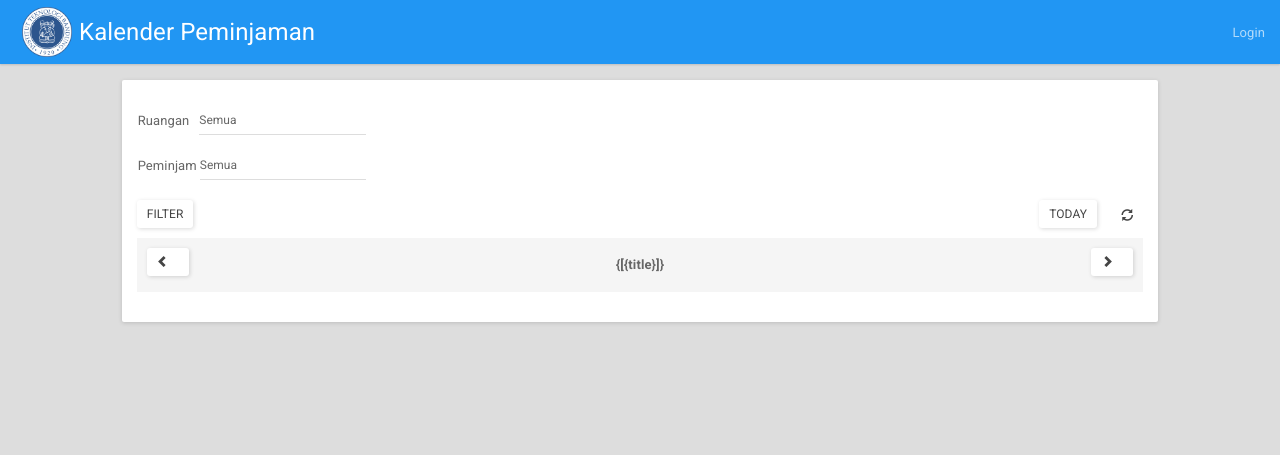
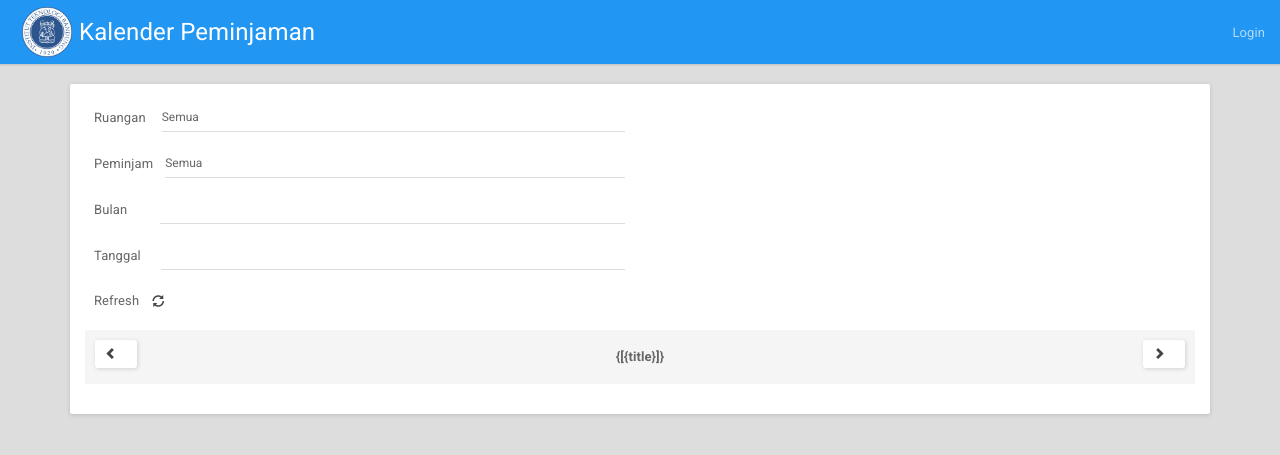
Before and after one commit to aldrichvalentino/sarpras_space, a Django app: a page that uses peminjaman/templates/peminjaman/kalender_umum.html in a window 1280 px wide. Shown: the top 455 px of the page. Run offline with Django 3.2, Linux system fonts and the light colour scheme; data comes from the database, SQL or seed files in the repository; lists and menus that the app fills with data are empty; some libraries are stand-ins or nearby versions.

Commit message:
added month and date filter in kalender_umum.html

```diff
--- a/peminjaman/templates/peminjaman/kalender_umum.html
+++ b/peminjaman/templates/peminjaman/kalender_umum.html
@@ -29,8 +29,7 @@
 
 <body style="background-color: #dddddd">
 
-    <div class="navbar-fixed-top">
-        <nav class="navbar navbar-inverse" style="border-radius:0px">
+<nav class="navbar navbar-inverse" style="border-radius:0px; margin-bottom:0">
     <div class="container-fluid">
     <div class="navbar-header">
         <div>
@@ -43,77 +42,70 @@
     </ul>
     </div>
 </nav>
-    </div>
 
-    <style>
-    .table>tbody>tr>td {
-        padding: 8px 0;
-    }
-    </style>
-
-    <div class="content">
-        <div class="container-fluid">
-            <div class="row">
-                <div class="col-lg-10 col-lg-offset-1" style="margin-top: 80px">
-                    <div class="panel container-fluid">
-                        <div id="AppKalender" ng-controller="CalendarDemoCtrl" ng-init="filterEvents('filter')">
-                            <div class="row">
-                                <div class="col-md-3 col-xs-12" style="margin: 15px 0;">
+<div class="container" id="AppKalender" ng-controller="CalendarDemoCtrl">
+    <div class="panel container-fluid" style="margin-top:2rem">
+        <div>
+            <div class="row" style="padding:8px">
+                <div class="col-md-6 col-xs-12">
                     <div class="input-group">
-                                        <span class="input-group-addon" style="padding-right: 10px">Ruangan </span>
-                                        <select ng-model="filterRuangan" class="form-control input-sm" id="filterQuery">
+                        <span class="input-group-addon" style="text-align: left; padding-right: 16px">Ruangan </span>
+                        <select ng-model="filterRuangan" class="form-control input-sm" id="filterQuery" ng-change="filterEvents('filter')">
                             <option value="Semua" selected>Semua</option>
                             <option value="{[{ ruanganData.nama }]}" ng-repeat = "ruanganData in ruanganList">{[{ ruanganData.nama }]}</option>
                         </select>
                     </div>
                 </div>
             </div>
-                            <div class="row">
-                                <div class="col-md-3 col-xs-12" style="margin-bottom: 20px">
+            <div class="row" style="padding:8px">
+                <div class="col-md-6 col-xs-12">
                     <div class="input-group">
-                                        <span class="input-group-addon">Peminjam </span>
-                                        <select ng-model="filterPeminjam" class="form-control input-sm" id="filterQueryPeminjam">
+                        <span class="input-group-addon" style="text-align: left; padding-right: 12px">Peminjam </span>
+                        <select ng-model="filterPeminjam" class="form-control input-sm" id="filterQueryPeminjam" ng-change="filterEvents('filter')">
                             <option value="Semua" selected>Semua</option>
                             <option value="{[{ peminjamData.nama }]}" ng-repeat = "peminjamData in peminjamList">{[{ peminjamData.nama }]}</option>
                         </select>
                     </div>
                 </div>
             </div>
-                            <div class="row">
-                                <div class="col-md-2 col-xs-7">
-                                    <span class="btn btn-default btn-sm" ng-click="filterEvents('filter')" id="calendarFilter">
-                                        Filter
-                                    </span>
+            <div class="row" style="padding:8px">
+                <div class="col-md-6 col-xs-12">
+                    <div class="input-group">
+                        <span class="input-group-addon" style="text-align: left; padding-right: 33px">Bulan </span>
+                        <select ng-model="filter_month" ng-options="x.name for x in poss_month" class="form-control input-sm" ng-change="filterEvents('filter')">
+                        </select>
                     </div>
-                                <div class="col-md-2 col-md-offset-8 col-xs-5" style="text-align: right">
-                                    <div class="btn-toolbar" style="margin-bottom: 10px">
-                                        <div class="input-group" style="text-align: right">
-                                            <span type="button" class="btn btn-default btn-sm" ng-disabled="isToday()" ng-click="today()" style="float:none">
-                                                Today
-                                            </span>
-                                            <span class="input-group-btn" style="padding-left: 15px">
+                </div>
+            </div>
+            <div class="row" style="padding:8px">
+                <div class="col-md-6 col-xs-12">
+                    <div class="input-group">
+                        <span class="input-group-addon" style="text-align: left; padding-right: 20px">Tanggal </span>
+                        <select ng-model="filter_day" ng-options="x.name for x in poss_day" class="form-control input-sm" ng-change="filterEvents('filter')">
+                        </select>
+                    </div>
+                </div>
+            </div>
+            <div class="row" style="padding:8px">
+                <div class="col-xs-12">
+                    <div class="input-group" style="text-align: left">
+                            <span class="input-group-addon" style="text-align: left">Refresh </span>
                             <span type="button" class="glyphicon glyphicon-refresh btn btn-link btn-sm" ng-click="filterEvents('filter')" id="calendarRefresh" aria-hidden="true">
                             </span>
-                                            </span>
+                        <!-- </span> -->
+                    </div>
+                </div>
+            </div>
+            <div class="well well-sm" style="margin-top:8px">
+                <calendar ng-model="currentDate" calendar-mode="mode" event-source="eventSource"
+                        range-changed="reloadSource(startTime, endTime)"
+                        event-selected="onEventSelected(event)"
+                        time-selected=""></calendar>
             </div>
         </div>
     </div>
 </div>
-                            <div class="well well-sm">
-                                <calendar ng-model="currentDate" calendar-mode="mode" event-source="eventSource"
-                                      range-changed="reloadSource(startTime, endTime)"
-                                      event-selected="onEventSelected(event)"
-                                      time-selected="onTimeSelected(selectedTime)"></calendar>
-                            </div>
-                            <!--<div ng-init="filterEvents('refresh')">-->
 
-                            <!--</div>-->
-                        </div>
-                    </div>
-                </div>
-            </div>
-        </div>
-    </div>
 </body>
 
 <script src="https://ajax.googleapis.com/ajax/libs/angularjs/1.4.8/angular.min.js"></script>
@@ -132,8 +124,37 @@
     angular.module('calendarDemoApp').config(function($interpolateProvider) {
             $interpolateProvider.startSymbol('{[{');
             $interpolateProvider.endSymbol('}]}');
-	}).controller('CalendarDemoCtrl',['$scope','$http','$timeout', function ($scope, $http, $timeout) {
+    }).controller('CalendarDemoCtrl',['$scope','$http','$timeout', '$filter', function ($scope, $http, $timeout, $filter) {
         'use strict';
+
+        // create months
+        $scope.poss_month = [
+            {id : "12", name : "Semua"},
+            {id : "00", name : "Januari"},
+            {id : "01", name : "Februari"},
+            {id : "02", name : "Maret"},
+            {id : "03", name : "April"},
+            {id : "04", name : "Mei"},
+            {id : "05", name : "Juni"},
+            {id : "06", name : "Juli"},
+            {id : "07", name : "Agustus"},
+            {id : "08", name : "September"},
+            {id : "09", name : "Oktober"},
+            {id : "10", name : "November"},
+            {id : "11", name : "Desember"},
+            ];
+        $scope.filter_month = $scope.poss_month[0];
+
+        // create days
+        $scope.poss_day = [
+            {id : "0", name : "Semua"}
+        ];
+        for(var i = 1; i <= 31; i++){
+            $scope.poss_day.push({id: i, name: i});
+        }
+        $scope.filter_day = $scope.poss_day[0];
+
+        // calendar mode
         $scope.changeMode = function (mode) {
             $scope.mode = mode;
         };
@@ -150,34 +171,24 @@
         $scope.onEventSelected = function (event) {
             $scope.event = event;
         };
-        $scope.onTimeSelected = function (selectedTime) {
-            console.log('Selected time: ' + selectedTime);
-        };
         /* Global Variables */
-		$scope.peminjamanList_GLOBAL = null;
+        $scope.peminjamanList_GLOBAL = [];
 
         /* Fetching */
-    $scope.peminjamEdit = "{% url 'peminjam:editbase' %}"
-		$scope.peminjamDelete = "{% url 'peminjam:deletebase' %}"
-		$scope.peminjamJson = "{% url 'peminjam:json' %}"
-		$scope.peminjamanEdit = "{% url 'peminjaman:editbase' %}"
-		$scope.peminjamanDelete = "{% url 'peminjaman:deletebase' %}"
-		$scope.peminjamanJson = "{% url 'peminjaman:jsonbase_umum' %}"
-		$scope.ruanganEdit = "{% url 'ruangan:editbase' %}"
-		$scope.ruanganDelete = "{% url 'ruangan:deletebase' %}"
-		$scope.ruanganJson = "{% url 'ruangan:json_umum' %}"
+        $scope.peminjamJson = "{% url 'peminjam:json' %}";
+        $scope.ruanganJson = "{% url 'ruangan:json_umum' %}";
+        $scope.peminjamanFilter = "{% url 'peminjaman:jsonbase_umum' %}";
         $http.get($scope.peminjamJson).success(function(data, status, headers, config) {
                 $scope.peminjamList = data.results;
         }).error(function(data, status, headers, config) {
-	      	$scope.peminjamList = "ERROR";
+                $scope.peminjamList = [];
         });
         $http.get($scope.ruanganJson).success(function(data, status, headers, config) {
                 $scope.ruanganList = data.results;
         }).error(function(data, status, headers, config) {
-	      	$scope.ruanganList = "ERROR";
+                $scope.ruanganList = [];
         });
         var filterByPeminjam;
-		// get the name of borrower
         function peminjamTampil(e) {
             for (var i in $scope.peminjamList) {
                 if (e == $scope.peminjamList[i].id) {
@@ -195,7 +206,7 @@
         function ruanganTampil(e) {
             for (var i in $scope.ruanganList) {
                 if (e == $scope.ruanganList[i].id) {
-                    filterByRuangan = $scope.ruanganList[i].nama;
+                    filterByRuangan= $scope.ruanganList[i].nama;
                     fotoRuangan =  $scope.ruanganList[i].foto;
                     warnaRuangan = $scope.ruanganList[i].warna;
 
@@ -204,184 +215,86 @@
             }
             return;
         };
-		// get all borrowed room in particular year
+        // get all borrowed room
         function fetchPeminjaman(){
-            var events = [];
-            $http.get($scope.peminjamanJson).success(function(data, status, headers, config) {
-				// EXPERIMENT CODE
-                console.log("SUCCESS");
-				$scope.peminjamanList_GLOBAL = data.results;
-				// END OF EXPERIMENT CODE
+            var req = {
+                method: 'GET',
+                url :  $scope.peminjamanFilter,
+            };
+            $http(req).success(function(data, status, headers, config) {
+                var temp = data.results;
+                angular.forEach(temp, function(value, key){
+                    var start_date = new Date(value.waktu_awal);
+                    var end_date = new Date(value.waktu_akhir);
+
+                    var peminjam_selected = "";
+                    angular.forEach($scope.peminjamList, function(peminjam, key){
+                        if(peminjam.id === value.peminjam_id) {
+                            peminjam_selected = peminjam.nama;
+                            peminjamTampil(peminjam.id);
+                            return;
+                        }
+                    });
+                    var ruangan_selected = "";
+                    angular.forEach($scope.ruanganList, function(ruangan, key){
+                        if(ruangan.id == value.ruangan_id) {
+                            ruanganTampil(ruangan.id);
+                            ruangan_selected = ruangan.nama;
+                            return;
+                        }
+                    });
+
+                    $scope.peminjamanList_GLOBAL.push({
+                        title: ruangan_selected,
+                        ruangan: ruangan_selected,
+                        startTime: start_date,
+                        endTime: end_date,
+                        allDay: false,
+                        borrower: peminjam_selected,
+                        description: value.deskripsi,
+                        fotoPeminjaman: value.foto,
+                        fotoRuangan: fotoRuangan,
+                        warnaRuang: warnaRuangan,
+                        roomOrBorrower: true
+                    });
+                });
             }).error(function(data, status, headers, config) {
-                $scope.peminjamanList = "ERROR";
-                $scope.peminjamanList_GLOBAL = "ERROR";
+                $scope.peminjamanList_GLOBAL = [];
             });
-            return events;
         };
+
+        // custom filter function
+        $scope.filterMonths = function(item) {
+            return item.startTime.getMonth() == $scope.filter_month.id;
+        }
+
+        $scope.filterDays = function(item) {
+            return item.startTime.getDate() == $scope.filter_day.id;
+        }
+
         /* Filtering */
         $scope.filterRuangan = "Semua";
         $scope.filterPeminjam = "Semua";
         fetchPeminjaman();
-		console.log("saya"+$scope.peminjamanList_GLOBAL)
         $scope.filterEvents = function(e) {
-            var events = [];
-			for (var indeksPeminjaman in $scope.peminjamanList_GLOBAL) {
-                ruanganTampil($scope.peminjamanList_GLOBAL[indeksPeminjaman].ruangan_id);
-				peminjamTampil($scope.peminjamanList_GLOBAL[indeksPeminjaman].peminjam_id);
-				//var filterByPeminjam = peminjamTampil($scope.peminjamanList_GLOBAL[indeksPeminjaman].peminjam_id);
-				var waktuAwal = new Date($scope.peminjamanList_GLOBAL[indeksPeminjaman].waktu_awal);
-				var waktuAkhir = new Date($scope.peminjamanList_GLOBAL[indeksPeminjaman].waktu_akhir);
-				var stopParse = function (w0, w1) {
-				    if ((w1.getDate() - w0.getDate()) == 1) {
-				        if ((w1.getHours() < 7) || (w1.getHours() == 7) && (w1.getMinutes() == 0)) {
-				            return true;
-                        } else {
-				            return false;
+            var events = $scope.peminjamanList_GLOBAL;
+            if($scope.filterPeminjam !== "Semua"){
+                events = $filter('filter')(events, {borrower: $scope.filterPeminjam});
             }
-                    } else if ((w1.getDate() - w0.getDate()) > 1){
-				        return false;
-                    } else {
-				        return true;
+            if($scope.filterRuangan !== "Semua"){
+                events = $filter('filter')(events, {ruangan: $scope.filterRuangan});
             }
-                };
-
-				if (!$scope.filterRuangan || !$scope.filterPeminjam || ($scope.filterRuangan == "Semua" && $scope.filterPeminjam == "Semua") || e == "refresh") {
-					while (!stopParse(waktuAwal,waktuAkhir)) {
-                        var waktuAkhirTemp = new Date(waktuAwal.getFullYear(), waktuAwal.getMonth(),
-                            waktuAwal.getDate(), 23, 0, 0, 0);
-                        events.push({
-                            title: filterByRuangan,
-                            ruangan: filterByRuangan,
-                            startTime: waktuAwal,
-                            endTime: waktuAkhirTemp,
-                            allDay: false,
-                            borrower: filterByPeminjam,
-                            description: $scope.peminjamanList_GLOBAL[indeksPeminjaman].deskripsi,
-                            fotoPeminjaman: $scope.peminjamanList_GLOBAL[indeksPeminjaman].foto,
-                            fotoRuangan: fotoRuangan,
-                            warnaRuang: warnaRuangan,
-
-							roomOrBorrower: true
-                        });
-                        waktuAwal = new Date(waktuAwal.getFullYear(), waktuAwal.getMonth(),
-                            waktuAwal.getDate()+1, 7, 0, 0, 0);
+            if($scope.filter_month.id != 12){
+                events = $filter('filter')(events, $scope.filterMonths);
             }
-                    if ((waktuAkhir.getDate() - waktuAwal.getDate()) == 1) {
-					    if ((waktuAkhir.getHours() < 7) || (waktuAkhir.getHours() == 7) && (waktuAkhir.getMinutes() == 0)){
-					        waktuAkhir = new Date(waktuAwal.getFullYear(), waktuAwal.getMonth(),
-                            waktuAwal.getDate(), 23, 0, 0, 0);
-                        }
-                    }
-				    events.push({
-						title: filterByRuangan,
-						ruangan: filterByRuangan,
-						startTime: waktuAwal,
-						endTime: waktuAkhir,
-						allDay: false,
-						borrower: filterByPeminjam,
-						description: $scope.peminjamanList_GLOBAL[indeksPeminjaman].deskripsi,
-                        fotoPeminjaman: $scope.peminjamanList_GLOBAL[indeksPeminjaman].foto,
-                        fotoRuangan: fotoRuangan,
-                        warnaRuang: warnaRuangan,
-
-						roomOrBorrower: true
-					});
-				} else {
-
-					if ((filterByRuangan == $scope.filterRuangan && filterByPeminjam == $scope.filterPeminjam) || (filterByPeminjam == $scope.filterPeminjam && $scope.filterRuangan == "Semua")) {
-
-						while (!stopParse(waktuAwal,waktuAkhir)){
-                            var waktuAkhirTemp = new Date(waktuAwal.getFullYear(), waktuAwal.getMonth(), waktuAwal.getDate(), 23, 0, 0, 0);
-                            events.push({
-                                title: filterByRuangan,
-                                ruangan: filterByRuangan,
-                                startTime: waktuAwal,
-                                endTime: waktuAkhirTemp,
-                                allDay: false,
-                                borrower: filterByPeminjam,
-                                description: $scope.peminjamanList_GLOBAL[indeksPeminjaman].deskripsi,
-                                fotoPeminjaman: $scope.peminjamanList_GLOBAL[indeksPeminjaman].foto,
-                                fotoRuangan: fotoRuangan,
-                                warnaRuang: warnaRuangan,
-
-								roomOrBorrower: true
-                            });
-                            waktuAwal = new Date(waktuAwal.getFullYear(), waktuAwal.getMonth(),
-                                waktuAwal.getDate()+1, 7, 0, 0, 0);
-                        }
-                        if ((waktuAkhir.getHours() < 7) || (waktuAkhir.getHours() == 7) && (waktuAkhir.getMinutes() == 0)) {
-                            if (waktuAkhir.getHours() < 7){
-                                waktuAkhir = new Date(waktuAwal.getFullYear(), waktuAwal.getMonth(),
-                                waktuAwal.getDate(), 23, 0, 0, 0);
-                            }
-                        }
-						events.push({
-							title: filterByRuangan,
-							ruangan: filterByRuangan,
-							startTime: waktuAwal,
-							endTime: waktuAkhir,
-							allDay: false,
-							borrower: filterByPeminjam,
-							description: $scope.peminjamanList_GLOBAL[indeksPeminjaman].deskripsi,
-                            fotoPeminjaman: $scope.peminjamanList_GLOBAL[indeksPeminjaman].foto,
-                            fotoRuangan: fotoRuangan,
-                            warnaRuang: warnaRuangan,
-
-							roomOrBorrower: true
-						});
-					} else {
-
-						if ($scope.filterPeminjam == "Semua" && filterByRuangan == $scope.filterRuangan) {
-							while (!stopParse(waktuAwal,waktuAkhir)) {
-								var waktuAkhirTemp = new Date(waktuAwal.getFullYear(), waktuAwal.getMonth(), waktuAwal.getDate(), 23, 0, 0, 0);
-								events.push({
-									title: filterByPeminjam,
-									ruangan: filterByRuangan,
-									startTime: waktuAwal,
-									endTime: waktuAkhirTemp,
-									allDay: false,
-									borrower: filterByPeminjam,
-									description: $scope.peminjamanList_GLOBAL[indeksPeminjaman].deskripsi,
-									fotoPeminjaman: $scope.peminjamanList_GLOBAL[indeksPeminjaman].foto,
-									fotoRuangan: fotoRuangan,
-									warnaRuang: warnaRuangan,
-
-									roomOrBorrower: true
-								});
-								waktuAwal = new Date(waktuAwal.getFullYear(), waktuAwal.getMonth(),
-									waktuAwal.getDate()+1, 7, 0, 0, 0);
-							}
-							if ((waktuAkhir.getHours() < 7) || (waktuAkhir.getHours() == 7) && (waktuAkhir.getMinutes() == 0)) {
-                                if (waktuAkhir.getHours() < 7){
-                                    waktuAkhir = new Date(waktuAwal.getFullYear(), waktuAwal.getMonth(),
-                                    waktuAwal.getDate(), 23, 0, 0, 0);
-                                }
-                            }
-							events.push({
-								title: filterByPeminjam,
-								ruangan: filterByRuangan,
-								startTime: waktuAwal,
-								endTime: waktuAkhir,
-								allDay: false,
-								borrower: filterByPeminjam,
-								description: $scope.peminjamanList_GLOBAL[indeksPeminjaman].deskripsi,
-								fotoPeminjaman: $scope.peminjamanList_GLOBAL[indeksPeminjaman].foto,
-								fotoRuangan: fotoRuangan,
-								warnaRuang: warnaRuangan,
-
-								roomOrBorrower: true
-							});
-
-						}
-					}
-
-				}
-
+            if($scope.filter_day.id != 0){
+                events = $filter('filter')(events, $scope.filterDays);
             }
 
             $scope.eventSource = events;
             $scope.$broadcast('eventSourceChanged',$scope.eventSource);
-    	    console.log(events);
+
+            return events;
         }
         $timeout(function() {
             angular.element(document.getElementById("calendarFilter")).triggerHandler('click');
```
Lines whose indentation alone changed are shown as unchanged.
